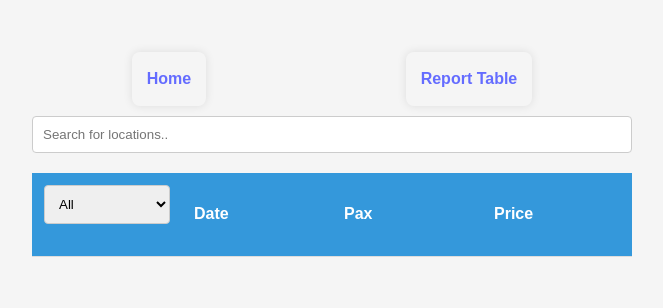
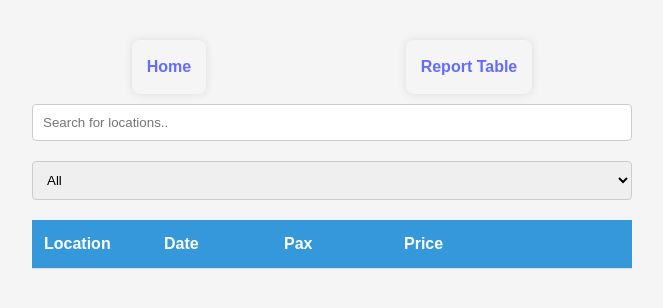
Before and after one commit to Allynesta/myplanner, a React (Vite) app: page /Report-Table in a window 1280 px wide. Shown: the part 236-544 px from the top of the page, without its empty margins (308-971 px from the left). Built offline with nearby package versions, Linux system fonts and the light colour scheme.

Commit message:
improve delete

```diff
--- a/src/components/DataForm.tsx
+++ b/src/components/DataForm.tsx
@@ -41,15 +41,15 @@ const DataForm: React.FC<Props> = ({ onSubmit }) => {
 
 					<div>
 						<label htmlFor="description">Description:</label>
-						<Field id="description" name="description" as="textarea" />
+						<Field id="description" required name="description" as="textarea" />
 					</div>
 					<div>
 						<label htmlFor="pax">Pax:</label>
-						<Field id="pax" name="pax" type="number" />
+						<Field id="pax" required name="pax" type="number" />
 					</div>
 					<div>
 						<label htmlFor="price">Price:</label>
-						<Field id="price" name="price" type="number" />
+						<Field id="price" required name="price" type="number" />
 					</div>
 					<button type="submit">Submit</button>
 				</Form>
--- a/src/components/ReportTable.tsx
+++ b/src/components/ReportTable.tsx
@@ -38,10 +38,12 @@ const ReportTable: React.FC<Props> = ({ reportData, onDelete }) => {
 	};
 
 	const handleDeleteItem = (id: number) => {
+		if (window.confirm("Are you sure you want to delete this item?")) {
 			const updatedReportData = showData.filter((data) => data.id !== id);
 			setShowData(updatedReportData);
 			localStorage.setItem("plannerData", JSON.stringify(updatedReportData));
 			onDelete(id);
+		}
 	};
 
 	const filterByLocation = () => {
@@ -64,10 +66,6 @@ const ReportTable: React.FC<Props> = ({ reportData, onDelete }) => {
 				type="text"
 			/>
 
-			<table id="myTable">
-				<thead>
-					<tr className="header">
-						<th style={{ width: "25%" }}>
 			<div>
 				<select id="countriesDropdown" onChange={handleFilterChange}>
 					<option>All</option>
@@ -76,10 +74,15 @@ const ReportTable: React.FC<Props> = ({ reportData, onDelete }) => {
 					<option>Cascade</option>
 				</select>
 			</div>
-						</th>
-						<th style={{ width: "25%" }}>Date</th>
-						<th style={{ width: "25%" }}>Pax</th>
-						<th style={{ width: "25%" }}>Price</th>
+
+			<table id="myTable">
+				<thead>
+					<tr className="header">
+						<th style={{ width: "20%" }}>Location</th>
+						<th style={{ width: "20%" }}>Date</th>
+						<th style={{ width: "20%" }}>Pax</th>
+						<th style={{ width: "20%" }}>Price</th>
+						<th style={{ width: "20%" }}></th>
 					</tr>
 				</thead>
 				<tbody>
```
Lines whose indentation alone changed are shown as unchanged.
